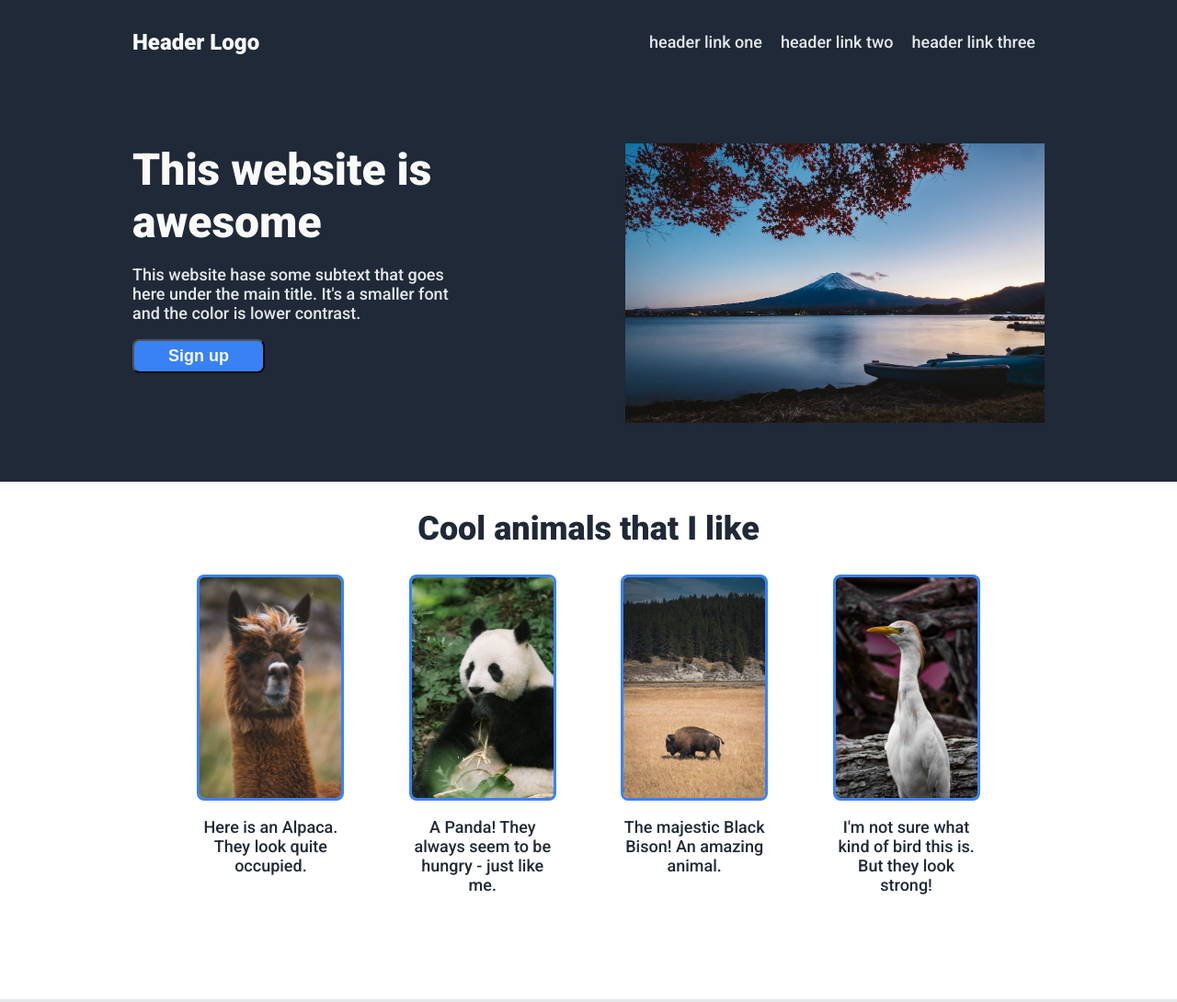
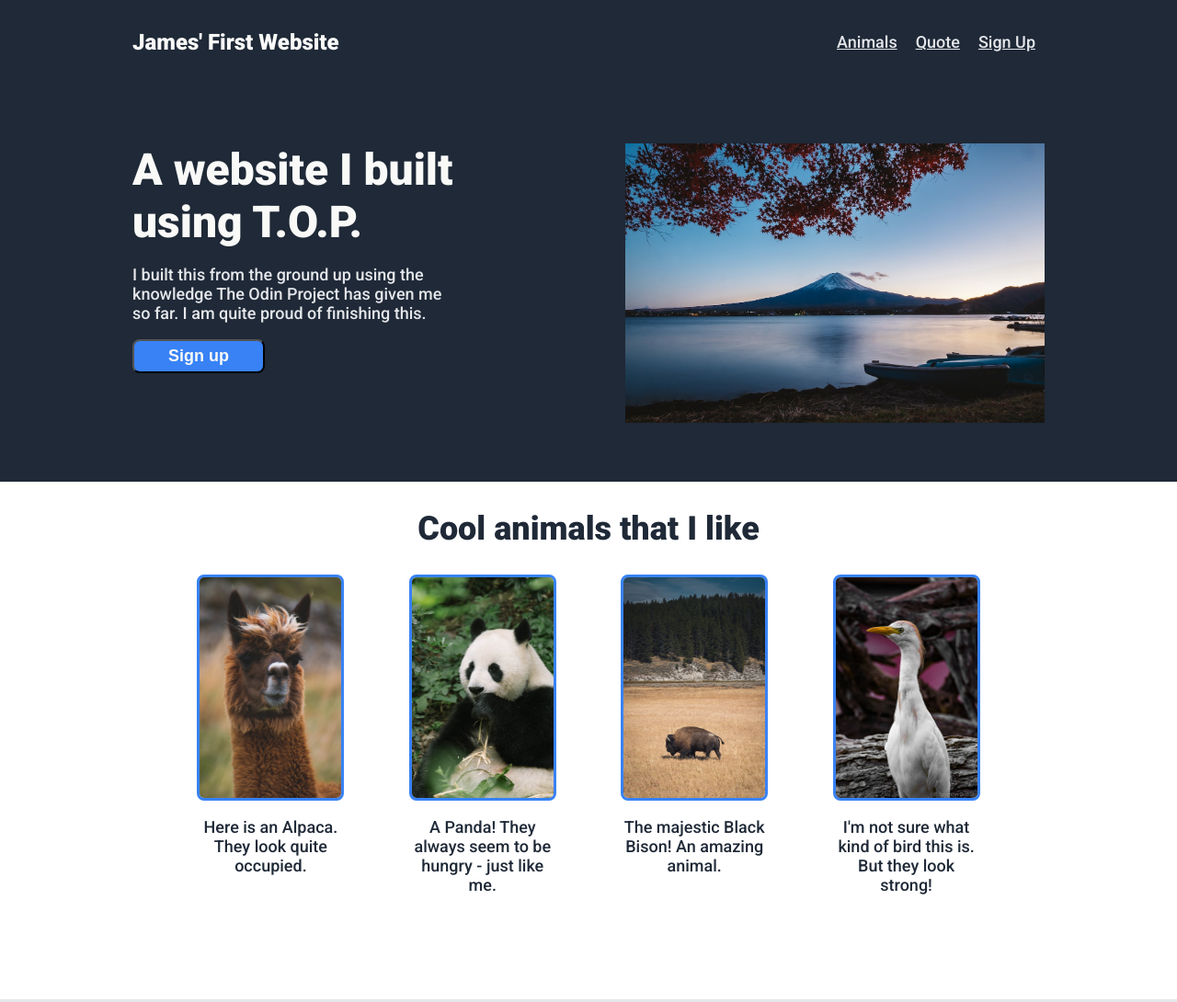
Before and after one commit to nimzoindian/odin-landingpage, a plain HTML site: page index.html in a window 1280 px wide. Shown: the top 1090 px of the page at 92% size. Drawn offline with Linux system fonts and the light colour scheme.

Commit message:
Added finishing touches

```diff
--- a/index.html
+++ b/index.html
@@ -13,22 +13,22 @@
 <body>
     <header>
         <div class="nav">
-            <h4 class="logo">Header Logo</h3>
-            <h6><a>header link one</a></h6>
-            <h6><a>header link two</a></h6>
-            <h6><a>header link three</a></h6>
+            <h4 class="logo">James' First Website</h3>
+            <h6><a href="#container">Animals</a></h6>
+            <h6><a href="#quote">Quote</a></h6>
+            <h6><a href="#call-to-action">Sign Up</a></h6>
         </div>
         <div class="front">
             <div class="info">
-                <h1>This website is awesome</h1>
-                <p>This website hase some subtext that goes here under the main title. It's a smaller font and the color is lower contrast.</p>
+                <h1>A website I built using T.O.P.</h1>
+                <p>I built this from the ground up using the knowledge The Odin Project has given me so far. I am quite proud of finishing this.</p>
                 <button>Sign up</button>
             </div>
             <img src="../odin-landingpage/images/fuji.jpg" alt="My Favorite Mountain" id="fuji">
         </div>
     </header>
     <h2 class="image-head">Cool animals that I like</h2>
-    <div class="container">
+    <div class="container" id="container">
         <div class="card1">
             <img src="../odin-landingpage/images/llama.jpg">
             <p>Here is an Alpaca. They look quite occupied.</p>
@@ -46,15 +46,15 @@
             <p>I'm not sure what kind of bird this is. But they look strong!</p>
         </div>
     </div>
-    <div class="quote">
+    <div class="quote" id="quote">
         <p>This is an inspiring quote, or a testimonial from a customer. Maybe it's just filling up space, or maybe people will actually read it. Who knows? All I know is that it looks nice.</p>
         <h5>-Thor, God of Thunder</h5>
     </div>
-    <div class="call-to-action">
+    <div class="call-to-action" id="call-to-action">
         <div class="sign-up-container">
             <div class="call-text">
                 <h5>Call to action! It's time!</h5>
-                <p>Sign up for our product by clicking that button right over there!</p>
+                <p>Sign up for my newsletter by clicking that button right over there!</p>
             </div>
             <button>Sign up</button>
         </div>
```
